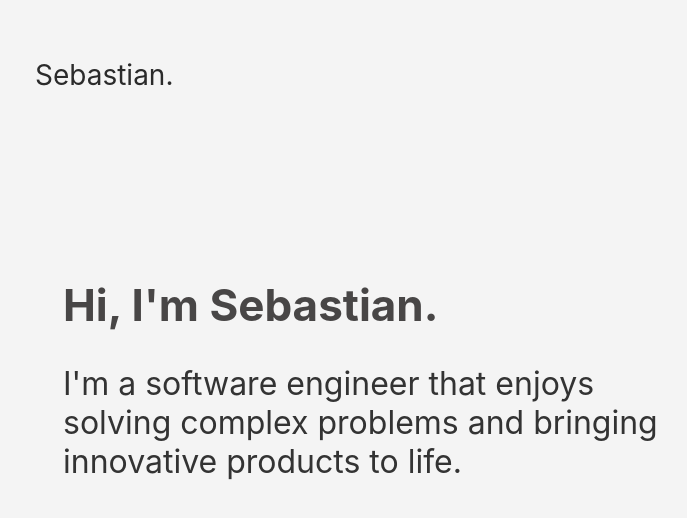
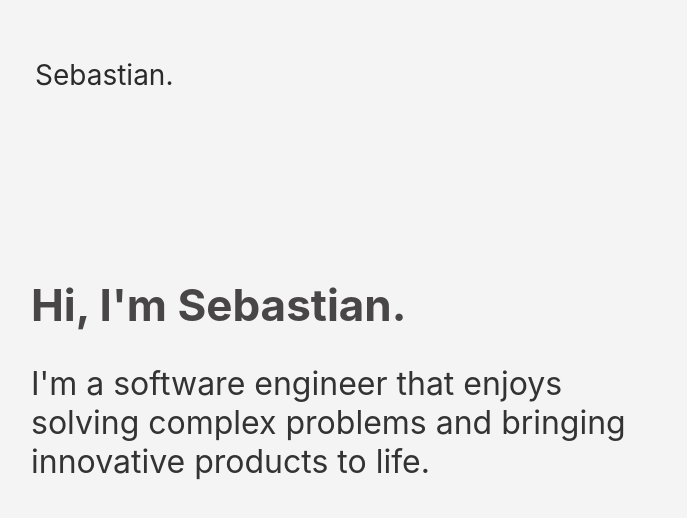
Before and after one commit to Checchii/portfolio, a React (Create React App) app: page / in a window 1280 px wide. Shown: the top 518 px of the page, without its empty margins (33-720 px from the left). Built offline with nearby package versions, Linux system fonts and the light colour scheme.

Commit message:
aligned about me with nav

```diff
--- a/src/components/about/aboutme.css
+++ b/src/components/about/aboutme.css
@@ -1,6 +1,6 @@
 .about-section {
   margin-top: 10rem;
-  margin-left: 4rem;
+  margin-left: 2rem;
   max-width: 50%;
 }
 
```
